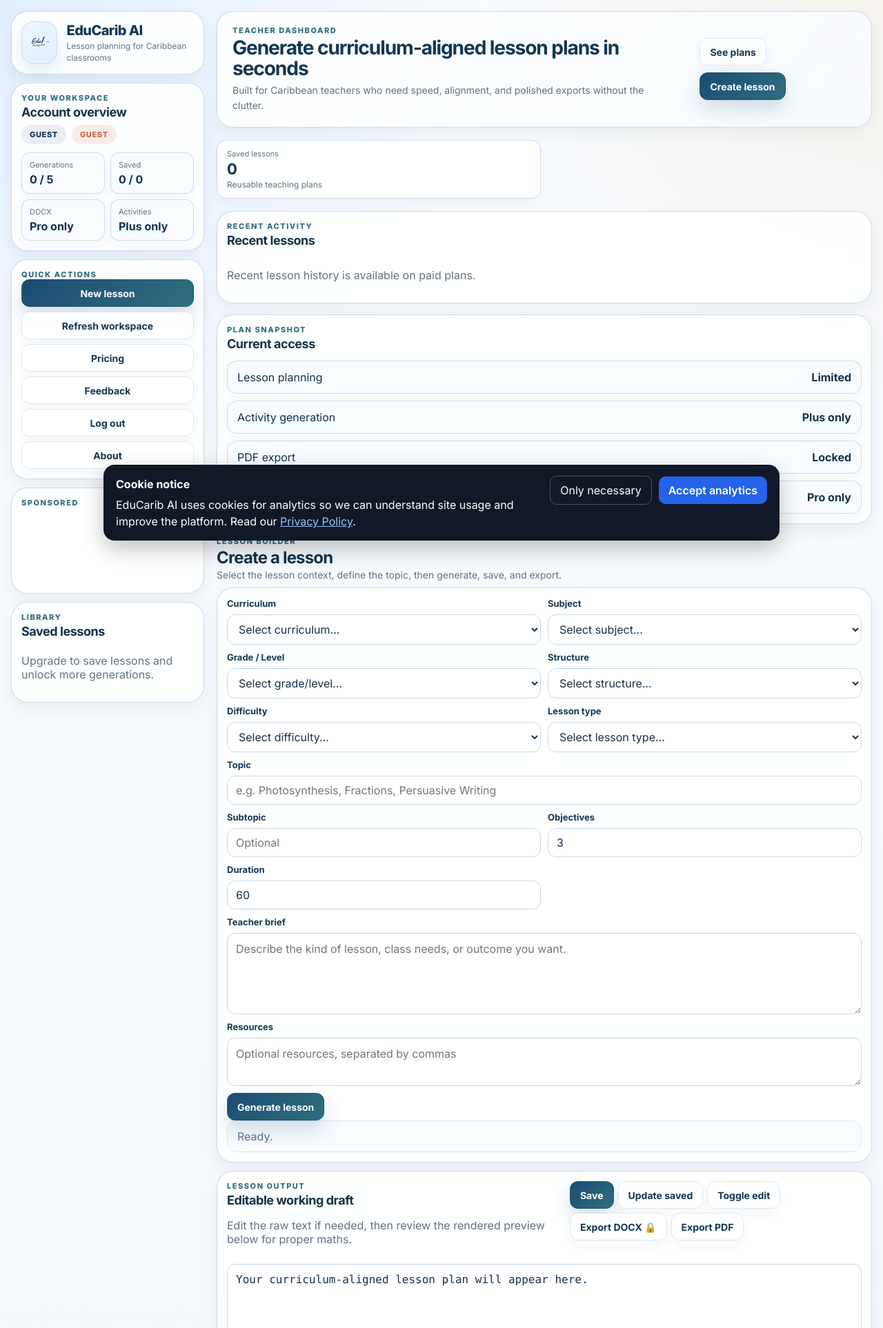
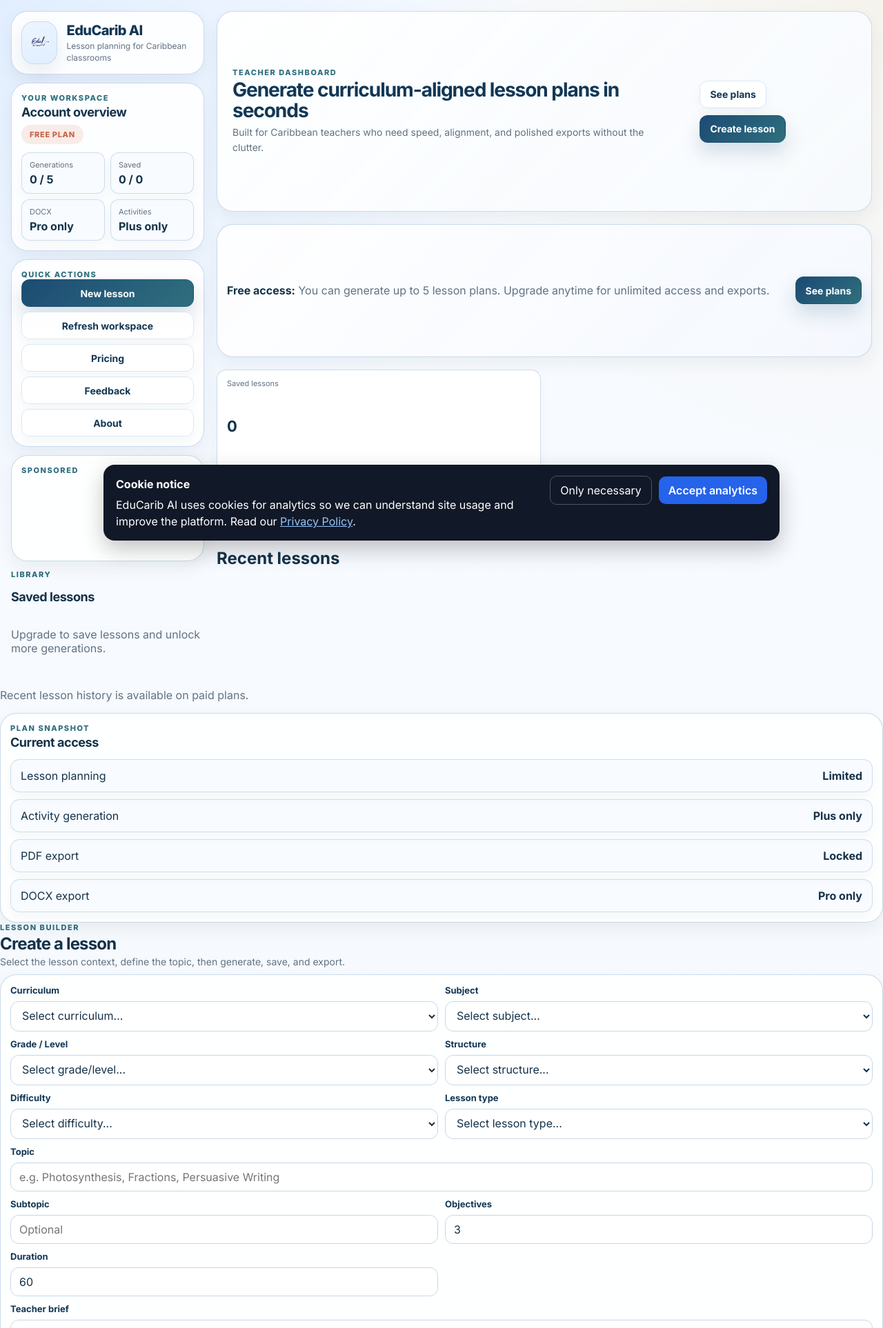
Before and after one commit to Mcubed-3/EduCaribedu, a FastAPI app: page / in a window 1280 px wide. Shown: the top 1926 px of the page at 69% size. Run offline with FastAPI, Linux system fonts and the light colour scheme.

Commit message:
Refactor guest experience: remove login friction, add 5 free generations, fix dashboard UI and layout issues

```diff
--- a/app/static/styles.css
+++ b/app/static/styles.css
@@ -514,8 +514,12 @@ textarea:focus {
 
 .content-grid {
   display: grid;
-  grid-template-columns: 1.08fr 0.92fr;
-  gap: 16px;
+  grid-template-columns: 1fr 1fr;
+  align-items: start;
+}
+
+.panel {
+  height: fit-content;
 }
 
 .panel-head {
--- a/app/templates/index.html
+++ b/app/templates/index.html
@@ -88,9 +88,14 @@
         <div class="account-email">{{ current_user.email }}</div>
 
         <div class="badge-row">
-          <span class="pill pill-dark">{{ current_user.role|upper }}</span>
-          <span class="pill pill-accent">{{ current_user.plan|upper }}</span>
+          {% if current_user.plan == "guest" %}
+            <span class="pill pill-accent">FREE PLAN</span>
+          {% else %}
+            <span class="pill pill-dark">{{ current_user.role|upper }}</span>
+            <span class="pill pill-accent">{{ current_user.plan|upper }}</span>
+            {% endif %}
         </div>
+
 
         <div class="mini-grid">
           <div class="mini-stat">
@@ -138,7 +143,9 @@
           {% if current_user.role == "admin" %}
             <a href="/admin" class="btn btn-secondary btn-link">Curriculum admin</a>
           {% endif %}
+          {% if current_user.role != "guest" %}
           <a href="/logout" class="btn btn-secondary btn-link">Log out</a>
+          {% endif %}
           <a href="/about" class="btn btn-secondary btn-link">About</a>
         </div>
       </section>
@@ -160,7 +167,11 @@
       </section>
       {% endif %}
 
+      {% if current_user.role != "guest" %}
       <section class="sidebar-card sidebar-lessons">
+...
+      </section>
+      {% endif %}
         <div class="sidebar-kicker">Library</div>
         <h3 class="sidebar-title">Saved lessons</h3>
         <div id="savedLessonsList" class="saved-lessons-list">
@@ -183,13 +194,13 @@
         </div>
       </header>
 
-      {% if current_user.plan == "free" %}
+      {% if current_user.plan == "guest" %}
       <section class="upgrade-banner">
         <div>
-          <strong>Free plan:</strong>
-          <span>10 lesson generations per month. Upgrade to Pro Teacher for unlimited planning and DOCX export, or Pro Teacher Plus for classroom activities too.</span>
+          <strong>Free access:</strong>
+          <span>You can generate up to 5 lesson plans. Upgrade anytime for unlimited access and exports.</span>
         </div>
-        <a href="/pricing" class="btn btn-primary btn-link">Explore upgrades</a>
+        <a href="/pricing" class="btn btn-primary btn-link">See plans</a>
       </section>
       {% endif %}
 
@@ -212,8 +223,11 @@
       </section>
 
       <section class="content-grid">
+        {% if current_user.role != "guest" %}
         <article class="panel">
-          <div class="panel-head">
+        ...
+        </article>
+        {% endif %}
             <div>
               <div class="panel-kicker">Recent activity</div>
               <h2>Recent lessons</h2>
```
